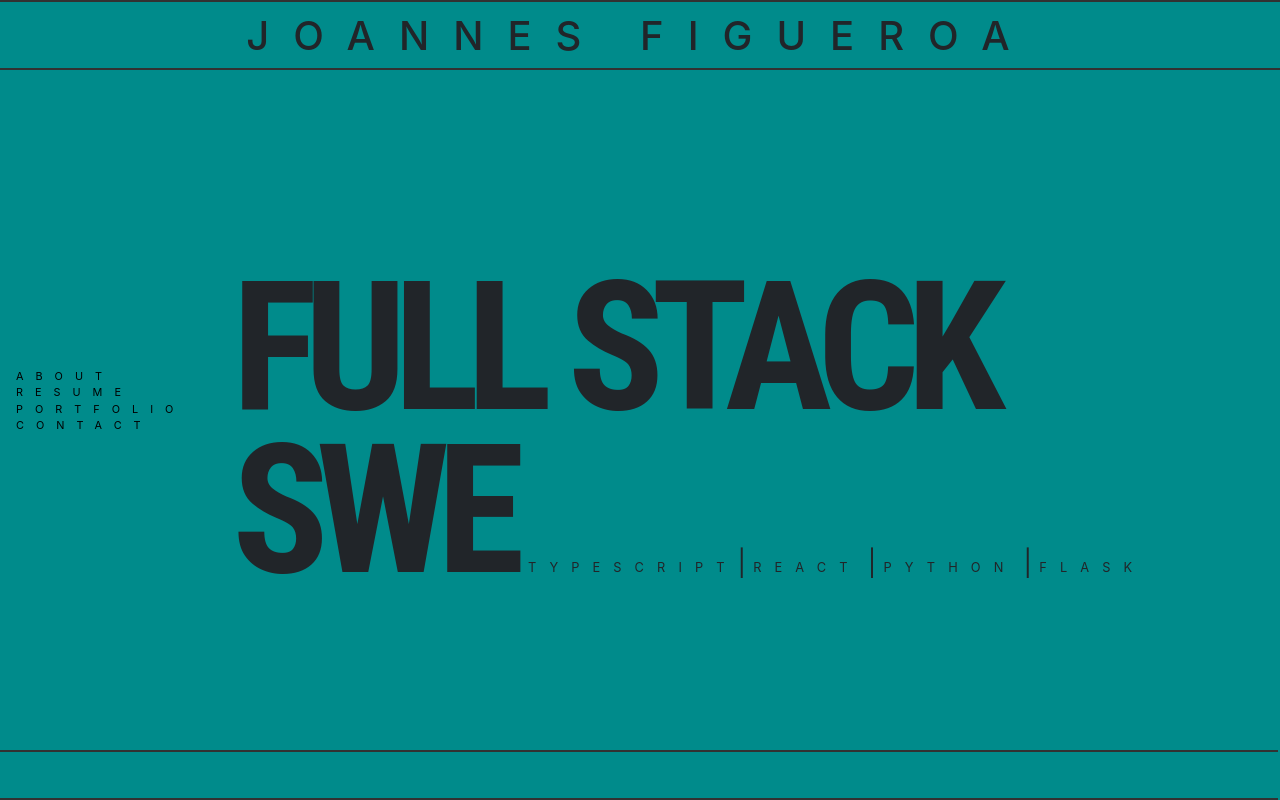
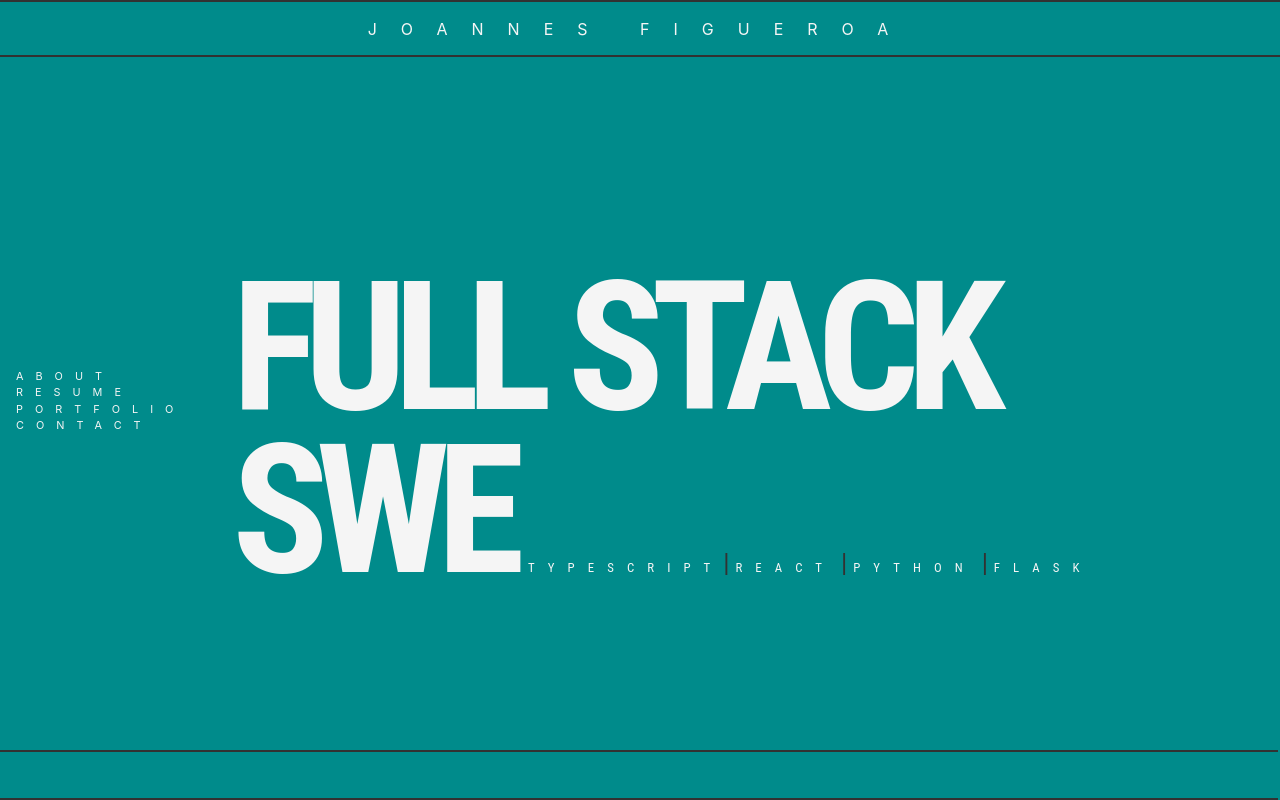
Before and after one commit to JoHeyJo/website-2.0, a React (Create React App) app: page / in a window 1280 px wide. Shown: the top 800 px of the page. Built offline with nearby package versions, Linux system fonts and the light colour scheme.

Commit message:
styling banner

```diff
--- a/src/styles/Banner.css
+++ b/src/styles/Banner.css
@@ -3,6 +3,8 @@
   display: flex;
   flex-direction: column;
   justify-content: center;
+  color: whitesmoke;
+  font-family: 'Roboto Condensed', sans-serif;
 }
 
 #full-stack {
@@ -10,6 +12,7 @@
   font-size: clamp(2rem, 14vw, 20rem);
   line-height: 1;
   white-space: nowrap;
+  font-family: 'Roboto Condensed', sans-serif;
 }
 
 #swe {
@@ -17,6 +20,10 @@
   font-size: clamp(2rem, 14vw, 15rem);
   margin-top: -1rem;
   line-height: 1;
+}
+
+.pipes {
+  color: #323232;
 }
 
 #full-stack,
--- a/src/styles/Bio.css
+++ b/src/styles/Bio.css
@@ -3,6 +3,7 @@
   font-size: .5em;
   padding-top: 25vh;
   font-family: 'Roboto Condensed', sans-serif;
+  color: whitesmoke;
 }
 
 li {
--- a/src/styles/Nav.css
+++ b/src/styles/Nav.css
@@ -10,7 +10,7 @@
   text-decoration: none;
   letter-spacing: 1rem;
   text-transform: uppercase;
-  color: black;
+  color: whitesmoke;
 }
 
 .Nav-link:hover {
--- a/src/styles/NavDropdown.css
+++ b/src/styles/NavDropdown.css
@@ -9,3 +9,8 @@
 .dropdown-menu {
   background: transparent;
 }
+
+.Nav-link:hover {
+  transition: .25s;
+  color: #323232;
+}
--- a/src/styles/TopBanner.css
+++ b/src/styles/TopBanner.css
@@ -1,3 +1,11 @@
+h1 {
+  font-size: 1rem;
+  font-weight: 400;
+  color: whitesmoke;
+  padding-top: .5rem;
+  padding-bottom: .5rem;
+}
+
 .TopBanner-bar {
   position: fixed;
   /* this fixes gap on top and left of TopBanner.Necessary?*/
@@ -12,4 +20,5 @@
   /* the width only effects container when position:fixed is not applied */
   width: 100%;
   z-index: 10;
+  background-color: darkcyan;
 }
```
